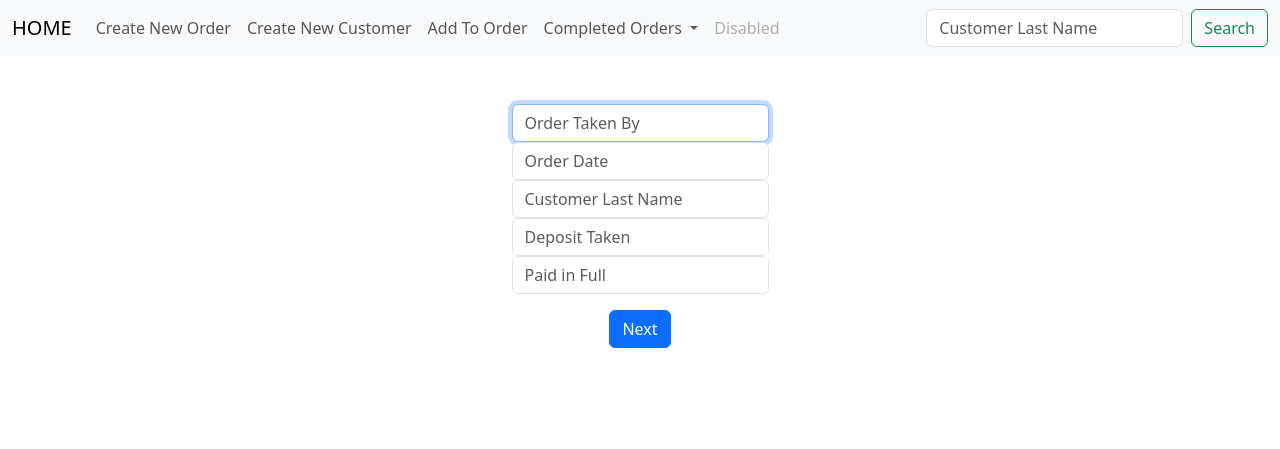
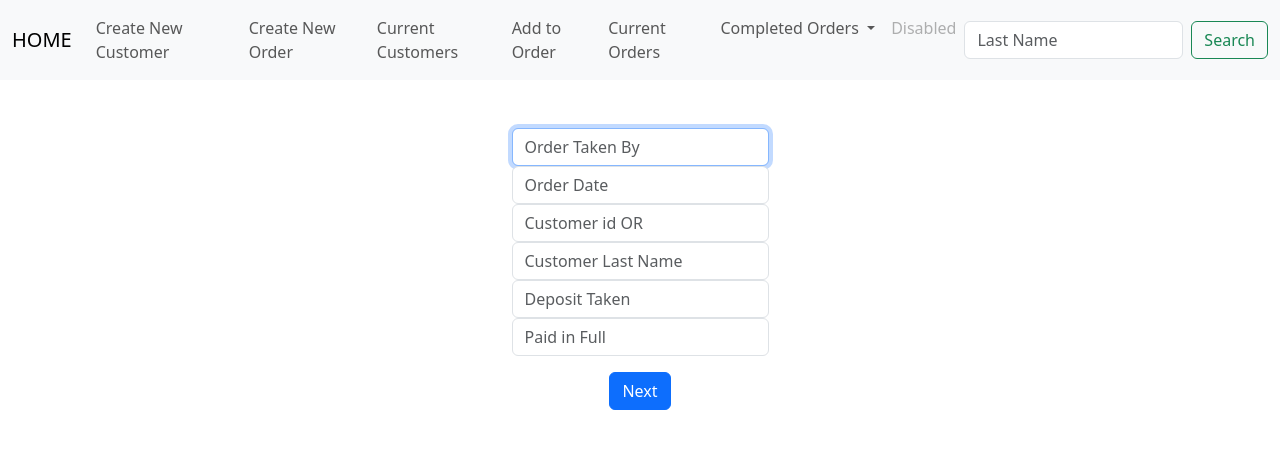
Before and after one commit to matthewellwood/project-3, a Flask app: page /customer_order in a window 1280 px wide. Shown: the top 449 px of the page. Run offline with Flask 3, Linux system fonts and the light colour scheme; some libraries are stand-ins or nearby versions.

Commit message:
lists and menus updated

```diff
--- a/app.py
+++ b/app.py
@@ -60,6 +60,14 @@ def new_customer():
     if request.method == "GET":
         return render_template("new_customer.html")
 
+@app.route("/list_of_customers", methods=["GET"])
+def list_of_customers():
+    if request.method == "GET":
+        detail = db.execute("select * from customers;")
+        return render_template("list_of_customers.html",detail = detail)
+
+
+
 @app.route("/customer_order", methods=["GET", "POST"])
 def customer_order():
     """Show Order Form"""
@@ -69,10 +77,41 @@ def customer_order():
         customer_last_name = request.form.get("customer_last_name")
         db.execute("INSERT INTO orders(staff_member, order_date, customer_last_name) VALUES (?, ?, ?);", staff_member, order_date, customer_last_name)
         return render_template("order_details.html")
-        completion = request.form.get("completion")
-        delivery_date = request.form.get("delivery_date")
-        db.execute("INSERT INTO orders(staff_member, order_date, completion, delivery_date) VALUES (?,?,?,?);", staff_member, order_date, completion, delivery_date)
-        ord_detail = db.execute("SELECT * FROM orders;")
-        return render_template("new_order.html",ord_detail = ord_detail)
     if request.method == "GET":
         return render_template("customer_order.html")
+
+
+@app.route("/order_details", methods=["GET", "POST"])
+def order_details():
+    """Show Order Form"""
+    if request.method == "POST":
+        # do this
+        completion_date = request.form.get("completion_date")
+        delivery_date = request.form.get("delivery_date")
+        item_name = request.form.get("item_name")
+        item_description = request.form.get("item_description")
+        colour_finish = request.form.get("colour_finish")
+        width = request.form.get("width")
+        depth = request.form.get("depth")
+        height = request.form.get("height")
+        extra_details = request.form.get("extra_details")
+        selling_price = request.form.get("selling_price")
+        del_col_take = request.form.get("del_col_take")
+        db.execute("INSERT INTO orders(completion, delivery_date, item_name, item_description, colour_finish, width, depth, height, extra_details, selling_price, del_col_take) VALUES (?,?,?,?,?,?,?,?,?);", completion_date, delivery_date, item_name, item_description, colour_finish, width, depth, height, extra_details, selling_price, del_col_take)
+        ord_detail = db.execute("SELECT * FROM orders;")
+        return render_template("list_of__orders.html",ord_detail = ord_detail)
+
+    if request.method == "GET":
+        return render_template("order_details.html")
+
+
+@app.route("/list_of_orders", methods=["GET", "POST"])
+def list_of_orders():
+    # do this
+    if request.method == "POST":
+        # do this
+        return render_template("list_of_orders.html")
+
+    if request.method == "GET":
+        ord_detail = db.execute("SELECT * FROM orders;")
+        return render_template("list_of_orders.html", ord_detail = ord_detail)
--- a/templates/customer_order.html
+++ b/templates/customer_order.html
@@ -9,7 +9,9 @@ Customer Order
     <div class ="mb-3">
         <input autocomplete="off" autofocus class="form-control mx-auto w-auto" name="staff_member" placeholder="Order Taken By" type="text">
         <input autocomplete="off" autofocus class="form-control mx-auto w-auto" name="order_date" placeholder="Order Date" type="text">
+        <input autocomplete="off" autofocus class="form-control mx-auto w-auto" name="customer_id" placeholder="Customer id OR " type="text">
         <input autocomplete="off" autofocus class="form-control mx-auto w-auto" name="customer_last_name" placeholder="Customer Last Name" type="text">
+
     <div class ="mb-3">
         <input autocomplete="off" autofocus class="form-control mx-auto w-auto" name="deposit_taken" placeholder="Deposit Taken" type="text">
         <input autocomplete="off" autofocus class="form-control mx-auto w-auto" name="paid_in_full" placeholder="Paid in Full" type="text">
--- a/templates/layout.html
+++ b/templates/layout.html
@@ -17,11 +17,13 @@
             <div class="collapse navbar-collapse" id="navbarSupportedContent">
                 <ul class="navbar-nav me-auto mb-2 mb-lg-0">
                 <li class="nav-item">
+                    <li class="nav-item"><a class="nav-link" href="/new_customer">Create New Customer</a></li>
                     <li class="nav-item"><a class="nav-link" href="/customer_order">Create New Order</a></li>
-                    <li class="nav-item"><a class="nav-link" href="/new_customer">Create New Customer</a></li>
                 </li>
                 <li class="nav-item">
-                    <a class="nav-link" href="#">Add To Order</a>
+                    <a class="nav-link" href="/list_of_customers">Current Customers</a>
+                    <li class="nav-item"><a class="nav-link" href="/customer_order">Add to Order</a></li>
+                    <a class="nav-link" href="/list_of_orders">Current Orders</a>
                 </li>
                 <li class="nav-item dropdown">
                     <a class="nav-link dropdown-toggle" href="#" role="button" data-bs-toggle="dropdown" aria-expanded="false">
@@ -39,7 +41,7 @@
                 </li>
                 </ul>
                 <form class="d-flex" role="search">
-                <input class="form-control me-2" type="search" placeholder="Customer Last Name" aria-label="Search">
+                <input class="form-control me-2" type="search" placeholder="Last Name" aria-label="Search">
                 <button class="btn btn-outline-success" type="submit">Search</button>
                 </form>
             </div>
--- a/templates/new_order.html
+++ b/templates/list_of_orders.html
@@ -17,7 +17,8 @@ New Order
                 <th class="text-start">Order Date</th>
                 <th class="text-start">Completion</th>
                 <th class="text-start">Delivery Date</th>
-                <th></th>
+                <th class="text-start">Item ID</th>
+                <th class="text-end">Balance to Pay</th>
 
 
             </tr>
```
Also changed, not shown: templates/list_of_customers.html (+9 -6 lines), templates/order_details.html (+8 -0 lines), aepricelist.db.
